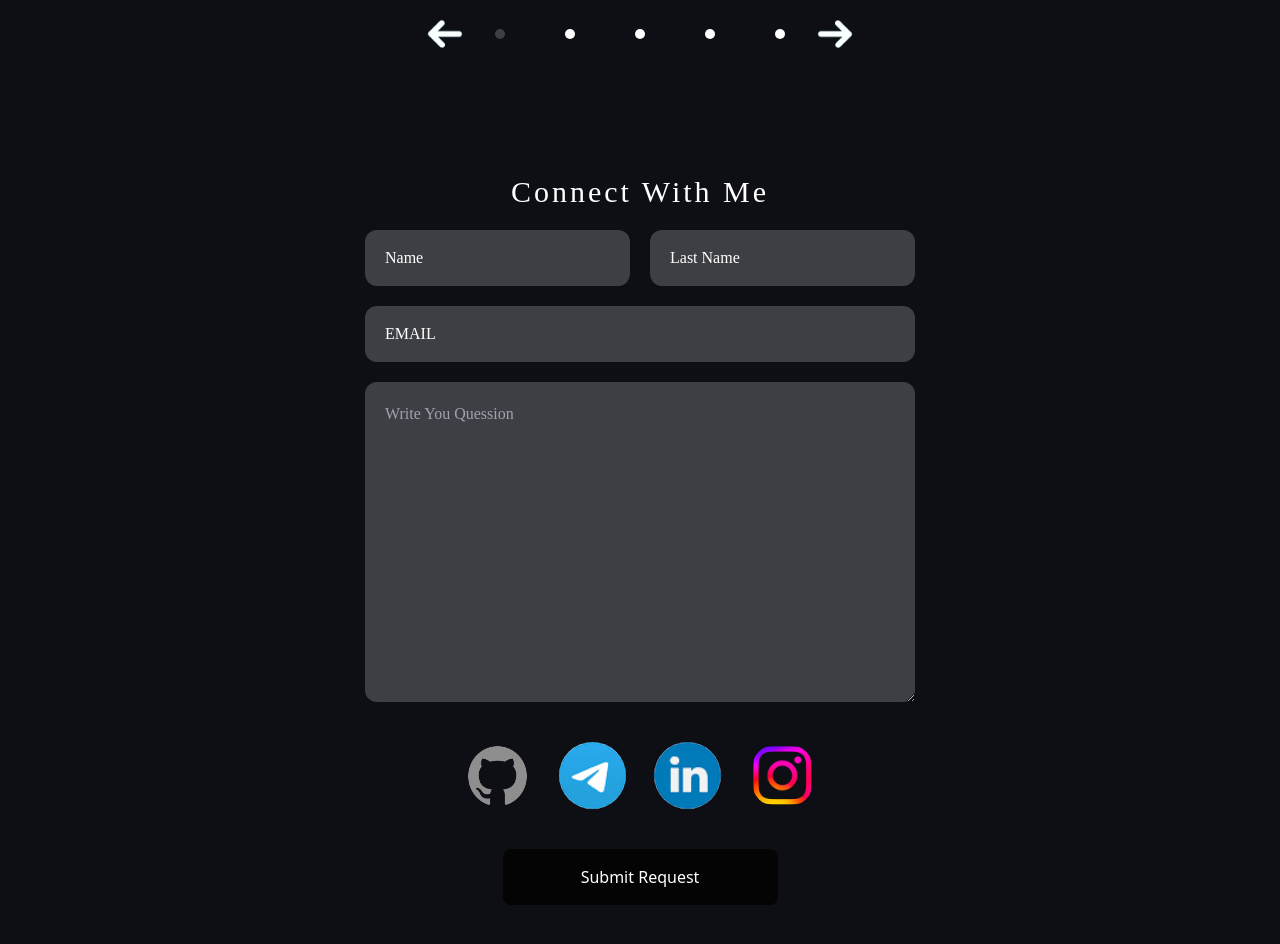
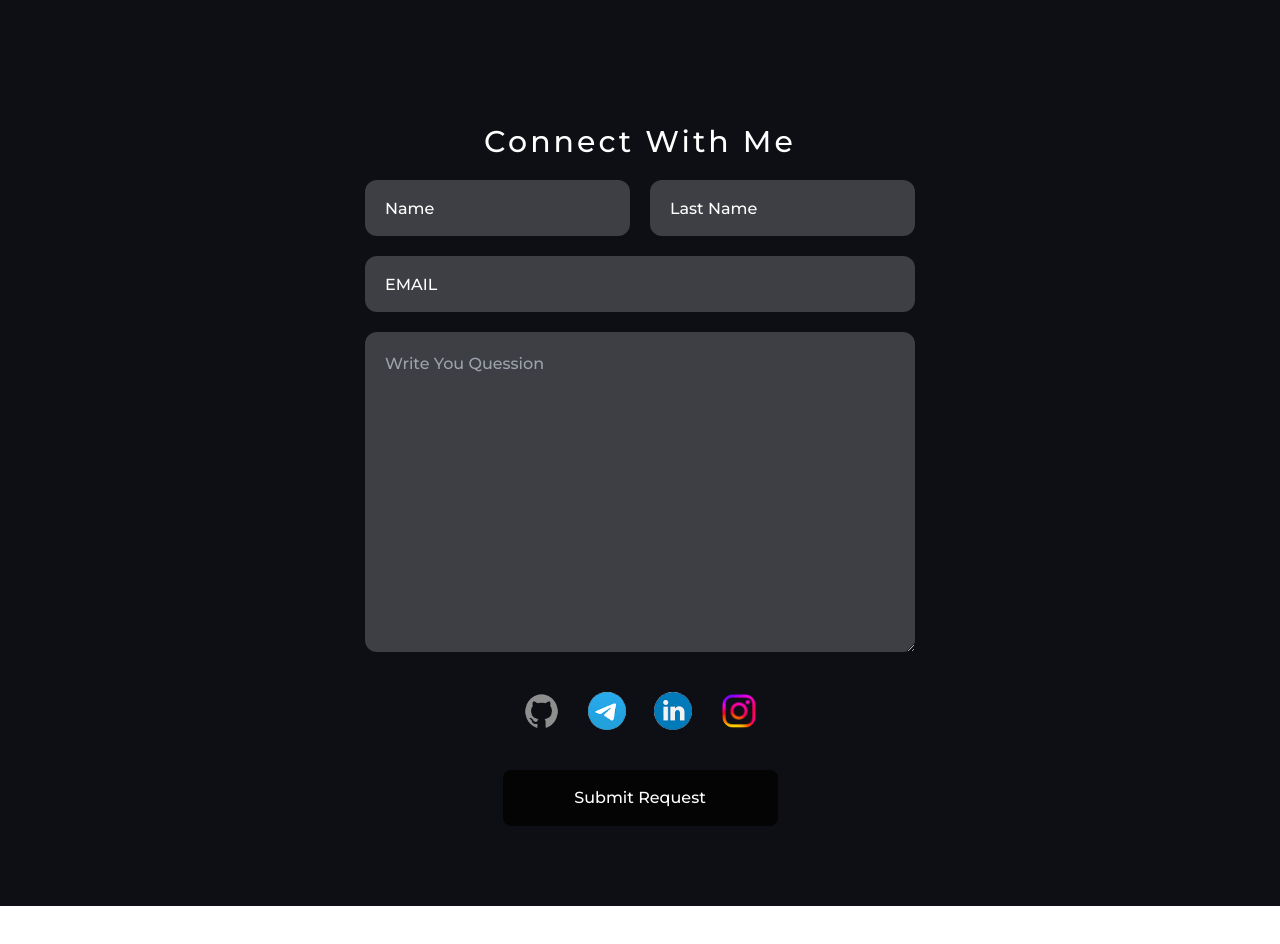
Before and after one commit to Boburov-Shukurillo/BoburovPortfolio, a React (Vite) app: page / in a window 1280 px wide. Shown: the part 2260-3204 px from the top of the page. After the commit the page ends 3166 px from the top, so only its background shows below. Built offline with nearby package versions, Linux system fonts and the light colour scheme.

Commit message:
add mosterat

```diff
--- a/src/index.css
+++ b/src/index.css
@@ -48,13 +48,11 @@
   scroll-behavior: smooth;
 }
 
-.font {
-  font-family: "Montserrat", sans-serif;
-}
 
 *:focus {
   outline: none;
 }
+
 .ZingDemo {
   font-weight: 100;
   letter-spacing: 2px;
@@ -72,39 +70,6 @@
     url(./assets/bg.png);
 }
 
-.imgd {
-  border: 3px solid white;
-  backdrop-filter: blur(10px);
-  /* animation: shine 5s infinite; */
-}
-
-@keyframes shine {
-  0% {
-    border-radius: 90% 50% 50% 90% / 90% 30% 30% 50%;
-  }
-  25% {
-    border-radius: 50% 70% 50% 60% / 80% 50% 30% 80%;
-  }
-  50% {
-    border-radius: 90% 50% 50% 90% / 90% 30% 30% 50%;
-  }
-  75% {
-    border-radius: 50% 70% 50% 60% / 80% 50% 30% 80%;
-  }
-  100% {
-    transform: rotate();
-    border-radius: 90% 50% 50% 90% / 90% 30% 30% 50%;
-  }
-}
-
-.salom::before {
-  width: 70%;
-  height: 100%;
-  content: "";
-  border-radius: 0 10px 10px 0;
-  background-color: slategray;
-}
-
 .gamesSwiper {
   width: 100%;
   display: flex;
@@ -118,7 +83,7 @@
 }
 
 .gamesSwiper .swiper-slide {
-  height: 500px;
+  height: 450px;
 }
 
 .gamesSwiper .swiper-pagination {
--- a/src/pages/Contact.jsx
+++ b/src/pages/Contact.jsx
@@ -22,7 +22,7 @@ const Contact = () => {
   return (
     <div id="contact" className="bg-darkenBlue py-20">
       <div className="containerb flex items-center justify-center flex-col">
-        <h1 className="myFont text-3xl text-white tracking-widest mb-5">
+        <h1 className="montserrat-medium text-3xl text-white tracking-widest mb-5">
           Connect With Me
         </h1>
         <form
@@ -37,7 +37,7 @@ const Contact = () => {
                 onChange={(e) => setName(e.target.value)}
                 value={name}
                 required
-                className="w-1/2 h-14 px-5 bg-white/20  placeholder:text-white rounded-xl myFont text-white"
+                className="w-1/2 h-14 px-5 bg-white/20  placeholder:text-white rounded-xl montserrat-medium text-white"
               />
               <input
                 type="text"
@@ -45,18 +45,16 @@ const Contact = () => {
                 onChange={(e) => setLastName(e.target.value)}
                 value={lastNama}
                 required
-                className="w-1/2 h-14 px-5 bg-white/20  placeholder:text-white rounded-xl myFont text-white"
+                className="w-1/2 h-14 px-5 bg-white/20  placeholder:text-white rounded-xl montserrat-medium text-white"
               />
             </div>
             <input
               type="text"
               required
-              className="w-full h-14 px-5 text-white placeholder:uppercase placeholder:text-white myFont bg-white/20 rounded-xl"
+              className="w-full h-14 px-5 text-white placeholder:uppercase placeholder:text-white montserrat-medium bg-white/20 rounded-xl"
               placeholder="email"
               onChange={(e) => setEmail(e.target.value)}
               value={email}
-              name=""
-              id=""
             />
             <textarea
               cols="30"
@@ -64,11 +62,11 @@ const Contact = () => {
               onChange={(e) => setQuession(e.target.value)}
               value={quession}
               placeholder="Write You Quession"
-              className="w-full min-h-80 max-h-80 rounded-xl p-5 col-start-1 col-end-3 bg-white/20 text-white myFont"
+              className="w-full min-h-80 max-h-80 rounded-xl p-5 col-start-1 col-end-3 bg-white/20 text-white montserrat-medium"
             ></textarea>
           </div>
           <div className="w-full flex items-center justify-center px-10 max-md:hidden ">
-            <div className="flex items-center   gap-7 w-3/4">
+            <div className="flex items-center gap-7 w-1/2">
               <a
                 target="_blank"
                 href="https://github.com/Boburov-Shukurillo/"
@@ -115,7 +113,7 @@ const Contact = () => {
               </a>
             </div>
           </div>
-          <button className="bg-black/75 w-1/2 py-4 rounded-lg text-white">
+          <button className="bg-black/75 w-1/2 py-4 rounded-lg text-white montserrat-medium">
             Submit Request
           </button>
         </form>
```
